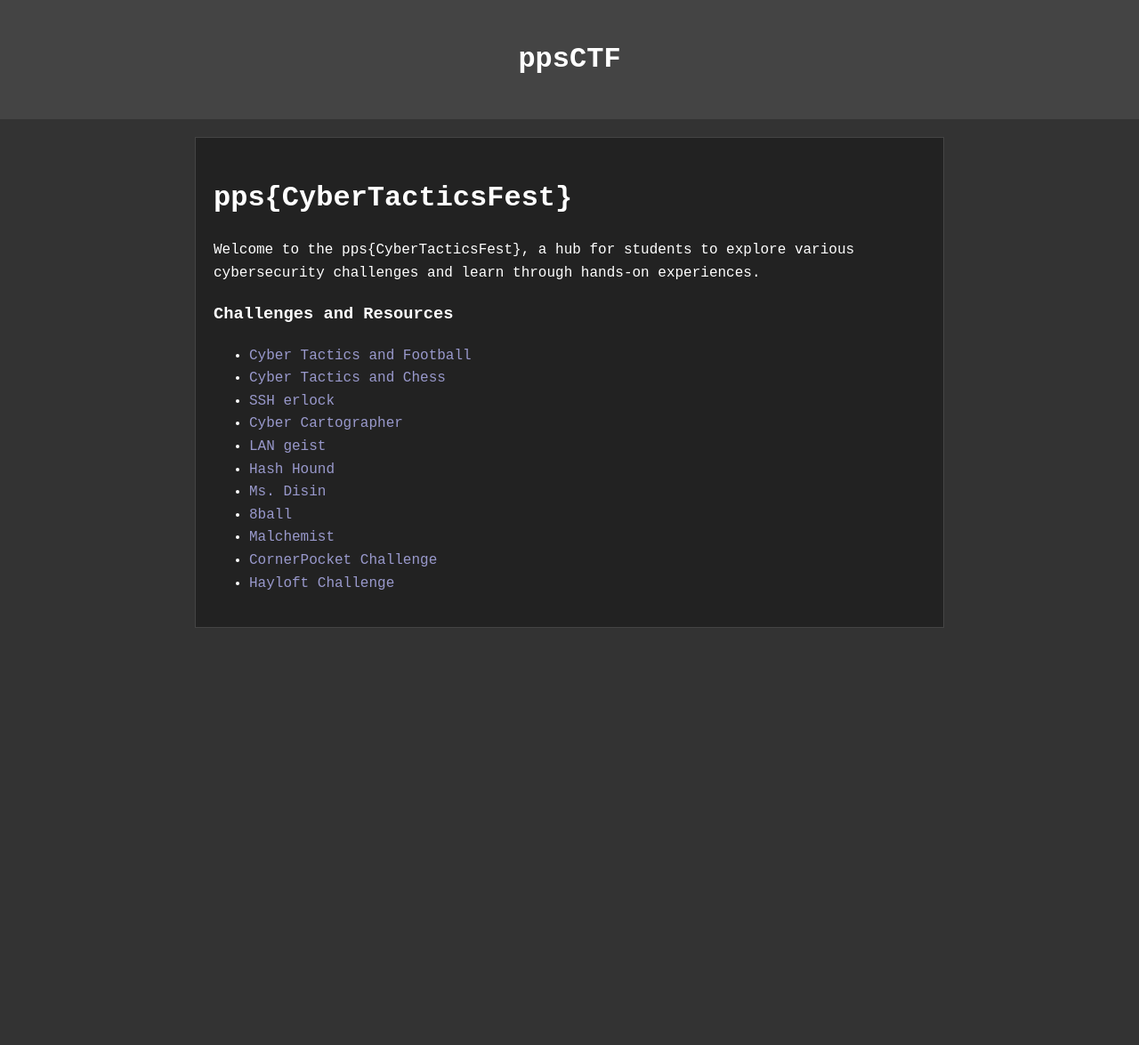
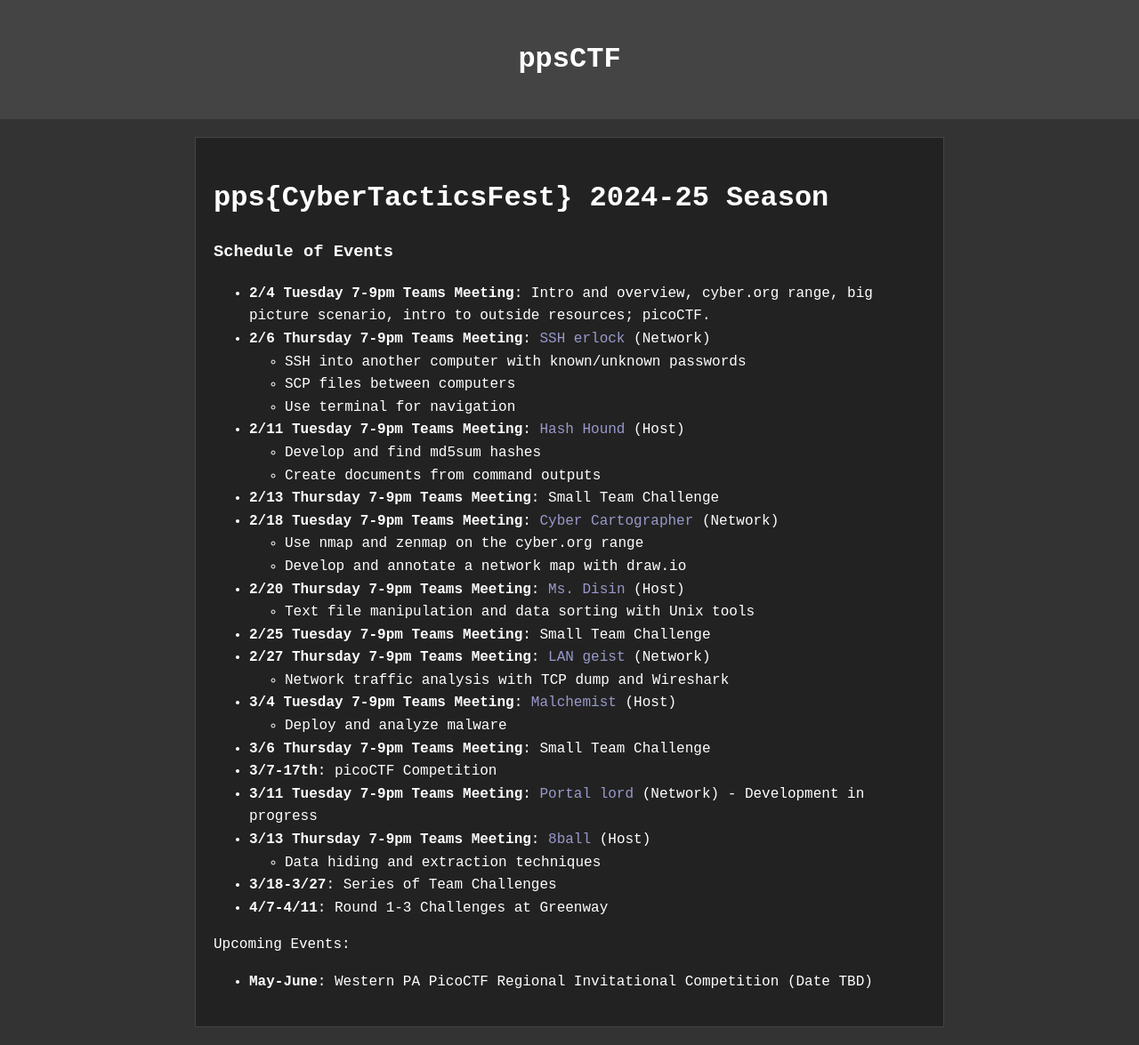
Before and after one commit to jboyce1/ppsCTF, a Jekyll site: the page built from index.md, in a window 1280 px wide. Shown: the whole page at 89% size. Built offline with Jekyll 4.4.1, drawn with Linux system fonts in a browser that asks for light colours; before the commit the page ends 900 px from its top, so only the background shows below that.

Commit message:
Update index.md

```diff
--- a/index.md
+++ b/index.md
@@ -3,20 +3,36 @@
 title: Home
 ---
 
-# pps{CyberTacticsFest}
+# pps{CyberTacticsFest} 2024-25 Season
 
-Welcome to the pps{CyberTacticsFest}, a hub for students to explore various cybersecurity challenges and learn through hands-on experiences.
+### Schedule of Events
 
-### Challenges and Resources
+- **2/4 Tuesday 7-9pm Teams Meeting**: Intro and overview, cyber.org range, big picture scenario, intro to outside resources; picoCTF.
+- **2/6 Thursday 7-9pm Teams Meeting**: [SSH erlock](./classes/SSHerlock) (Network)
+    - SSH into another computer with known/unknown passwords
+    - SCP files between computers
+    - Use terminal for navigation
+- **2/11 Tuesday 7-9pm Teams Meeting**: [Hash Hound](./classes/HashHound) (Host)
+    - Develop and find md5sum hashes
+    - Create documents from command outputs
+- **2/13 Thursday 7-9pm Teams Meeting**: Small Team Challenge
+- **2/18 Tuesday 7-9pm Teams Meeting**: [Cyber Cartographer](./classes/CyberCartographer) (Network)
+    - Use nmap and zenmap on the cyber.org range
+    - Develop and annotate a network map with draw.io
+- **2/20 Thursday 7-9pm Teams Meeting**: [Ms. Disin](./classes/MsDisin) (Host)
+    - Text file manipulation and data sorting with Unix tools
+- **2/25 Tuesday 7-9pm Teams Meeting**: Small Team Challenge
+- **2/27 Thursday 7-9pm Teams Meeting**: [LAN geist](./classes/LANgeist) (Network)
+    - Network traffic analysis with TCP dump and Wireshark
+- **3/4 Tuesday 7-9pm Teams Meeting**: [Malchemist](./classes/Malchemist) (Host)
+    - Deploy and analyze malware
+- **3/6 Thursday 7-9pm Teams Meeting**: Small Team Challenge
+- **3/7-17th**: picoCTF Competition
+- **3/11 Tuesday 7-9pm Teams Meeting**: [Portal lord](./classes/PortalLord) (Network) - Development in progress
+- **3/13 Thursday 7-9pm Teams Meeting**: [8ball](./classes/8ball) (Host)
+    - Data hiding and extraction techniques
+- **3/18-3/27**: Series of Team Challenges
+- **4/7-4/11**: Round 1-3 Challenges at Greenway
 
-- [Cyber Tactics and Football](./classes/CyberTacticsAndFootball)
-- [Cyber Tactics and Chess](./classes/CyberTacticsAndChess)
-- [SSH erlock](./classes/SSHerlock)
-- [Cyber Cartographer](./classes/CyberCartographer)
-- [LAN geist](./classes/LANgeist)
-- [Hash Hound](./classes/HashHound)
-- [Ms. Disin](./classes/MsDisin)
-- [8ball](./classes/8ball)
-- [Malchemist](./classes/Malchemist)
-- [CornerPocket Challenge](./classes/CornerPocketChallenge)
-- [Hayloft Challenge](./classes/HayloftChallenge)
+Upcoming Events:
+- **May-June**: Western PA PicoCTF Regional Invitational Competition (Date TBD)
```
